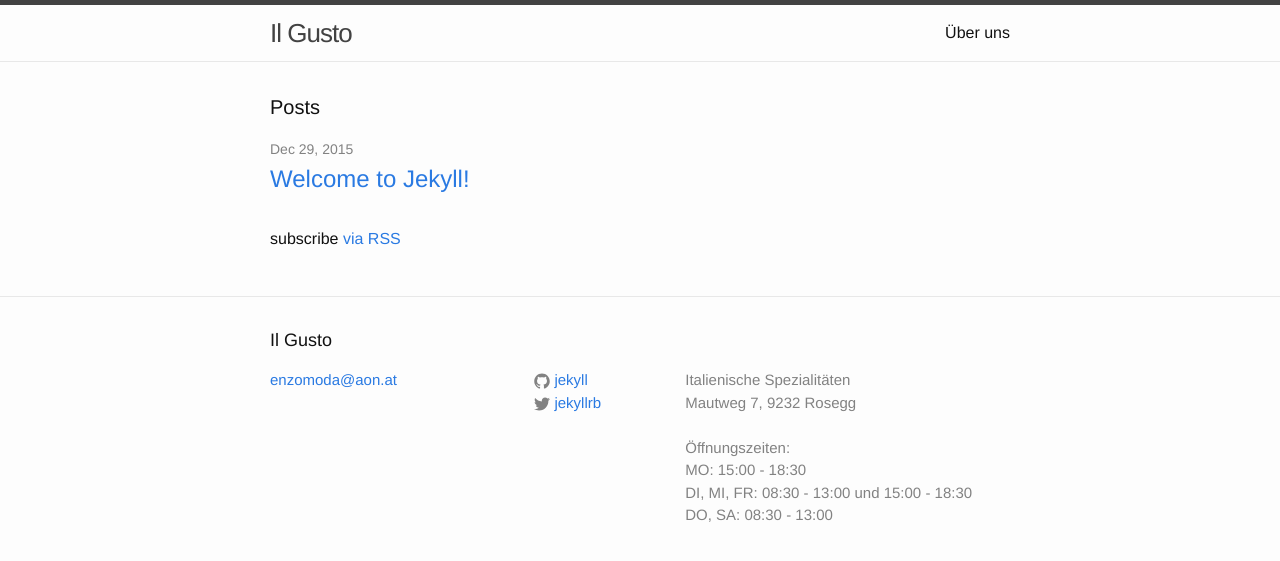
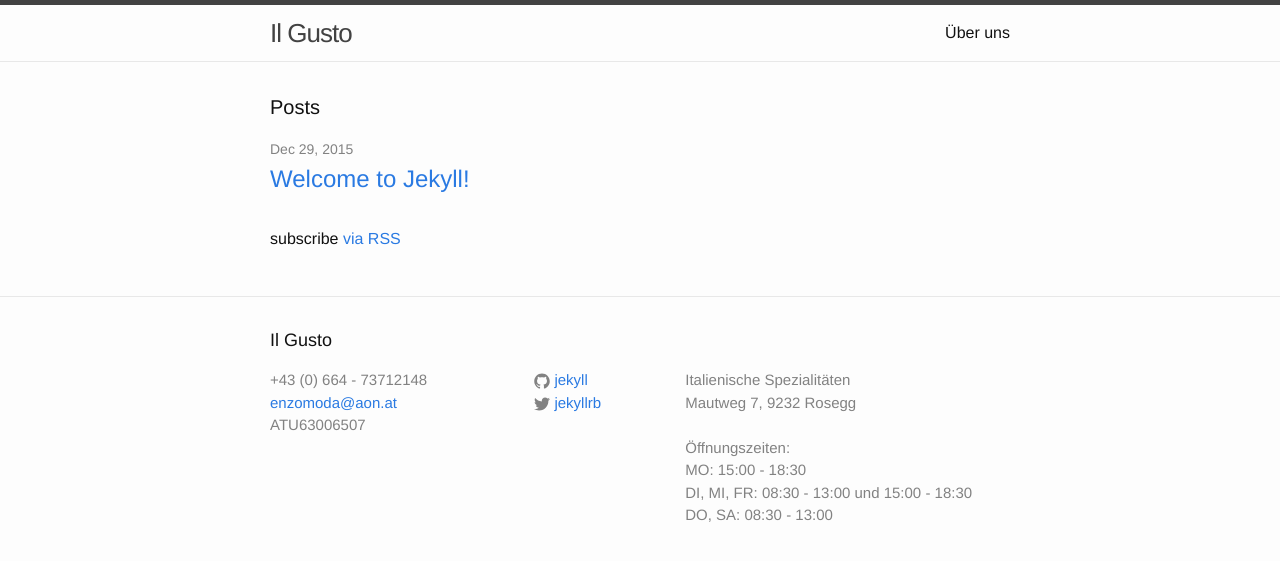
Before and after one commit to annakoe/il-gusto, a Jekyll site: the page built from index.html, in a window 1280 px wide. Shown: the top 561 px of the page. Built offline with Jekyll 4.4.1, drawn with Linux system fonts in a browser that asks for light colours.

Commit message:
formatting footer

```diff
--- a/_config.yml
+++ b/_config.yml
@@ -1,5 +1,7 @@
 # Site settings
 title: Il Gusto
+phone: +43 (0) 664 - 73712148
+uid: ATU63006507
 email: enzomoda@aon.at
 description: > # this means to ignore newlines until "baseurl:"
   Italienische Spezialitäten<br>
```
